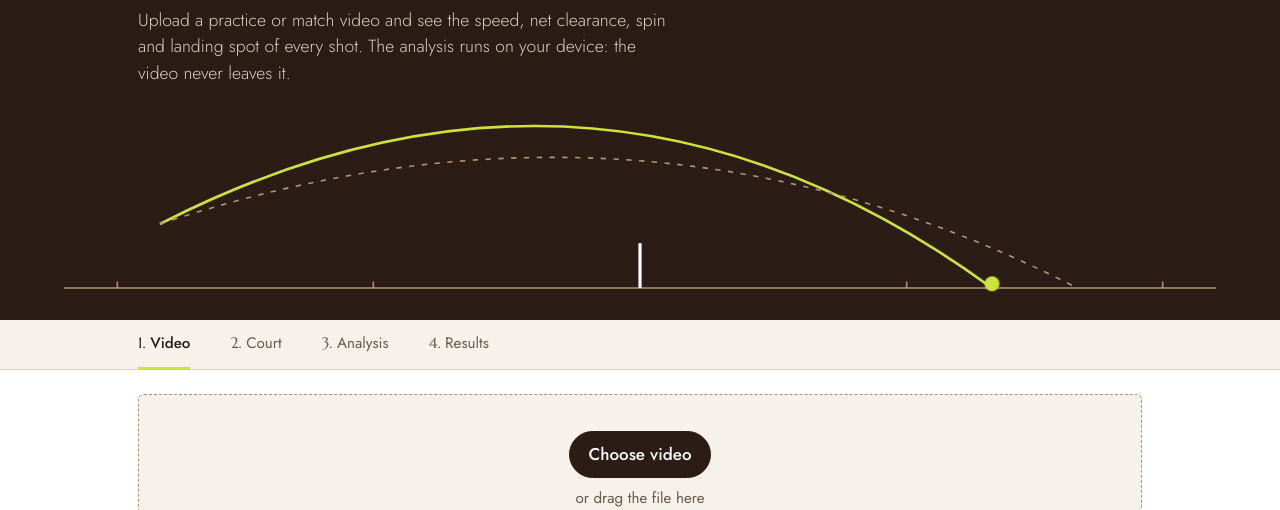
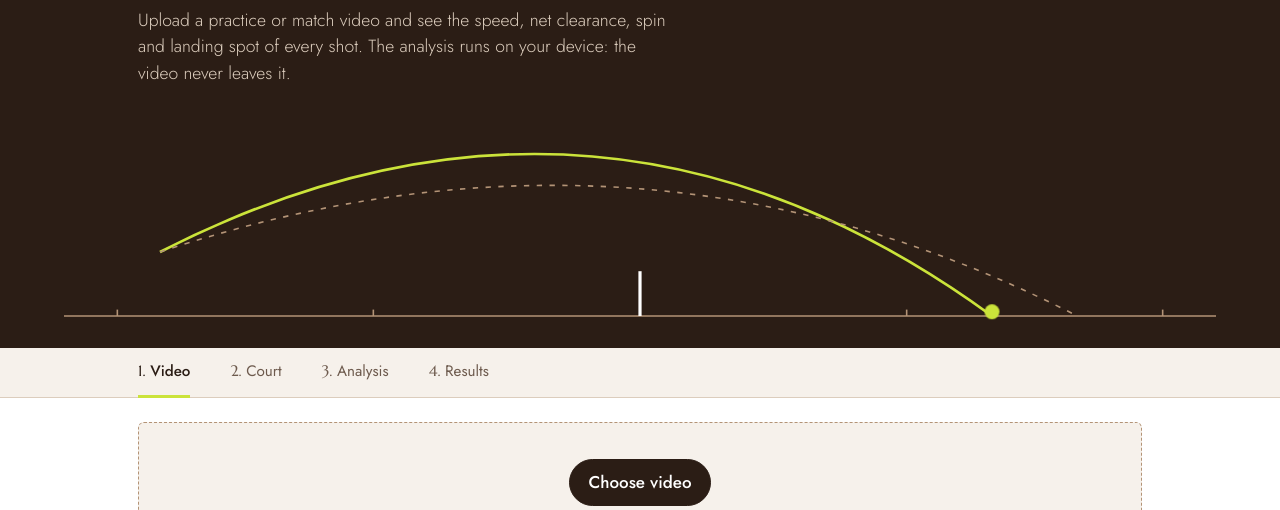
Before and after one commit to gabrielcmc4/baseline, a plain HTML site: page index.html in a window 1280 px wide. Shown: the part 290-800 px from the top of the page. Drawn offline with Linux system fonts and the light colour scheme.

Commit message:
Keep the hero arc clear of the intro text
Co-Authored-By: Claude Fable 5.2 <noreply@anthropic.com>
Claude-Session: https://claude.ai/code/session_01DuBqSKQqQiCTBX3swbQwsn

```diff
--- a/css/style.css
+++ b/css/style.css
@@ -23,7 +23,7 @@ button{font:inherit;color:inherit}
 .hero-in{max-width:1100px;margin:0 auto;padding:clamp(1.5rem,5vw,3.5rem) clamp(1rem,4vw,3rem) 0;position:relative;z-index:1}
 .hero h1{font-size:clamp(2.3rem,6.5vw,4.6rem);line-height:1.04;max-width:14ch}
 .hero p{max-width:52ch;color:var(--sand);font-weight:300;font-size:1.1rem;margin:1.1rem 0 0}
-.arc{display:block;width:100%;height:clamp(120px,22vw,250px);margin-top:-1rem}
+.arc{display:block;width:100%;height:clamp(120px,22vw,250px);margin-top:.75rem}
 .arc .g{stroke:var(--tan);stroke-width:1.5}.arc .n{stroke:var(--white);stroke-width:3}
 .arc .p1{fill:none;stroke:var(--tan);stroke-width:1.5;stroke-dasharray:5 7}
 .arc .p2{fill:none;stroke:var(--ball);stroke-width:2.5;stroke-dasharray:1400;stroke-dashoffset:1400;animation:fly 1.6s .3s cubic-bezier(.3,.1,.3,1) forwards}
```
